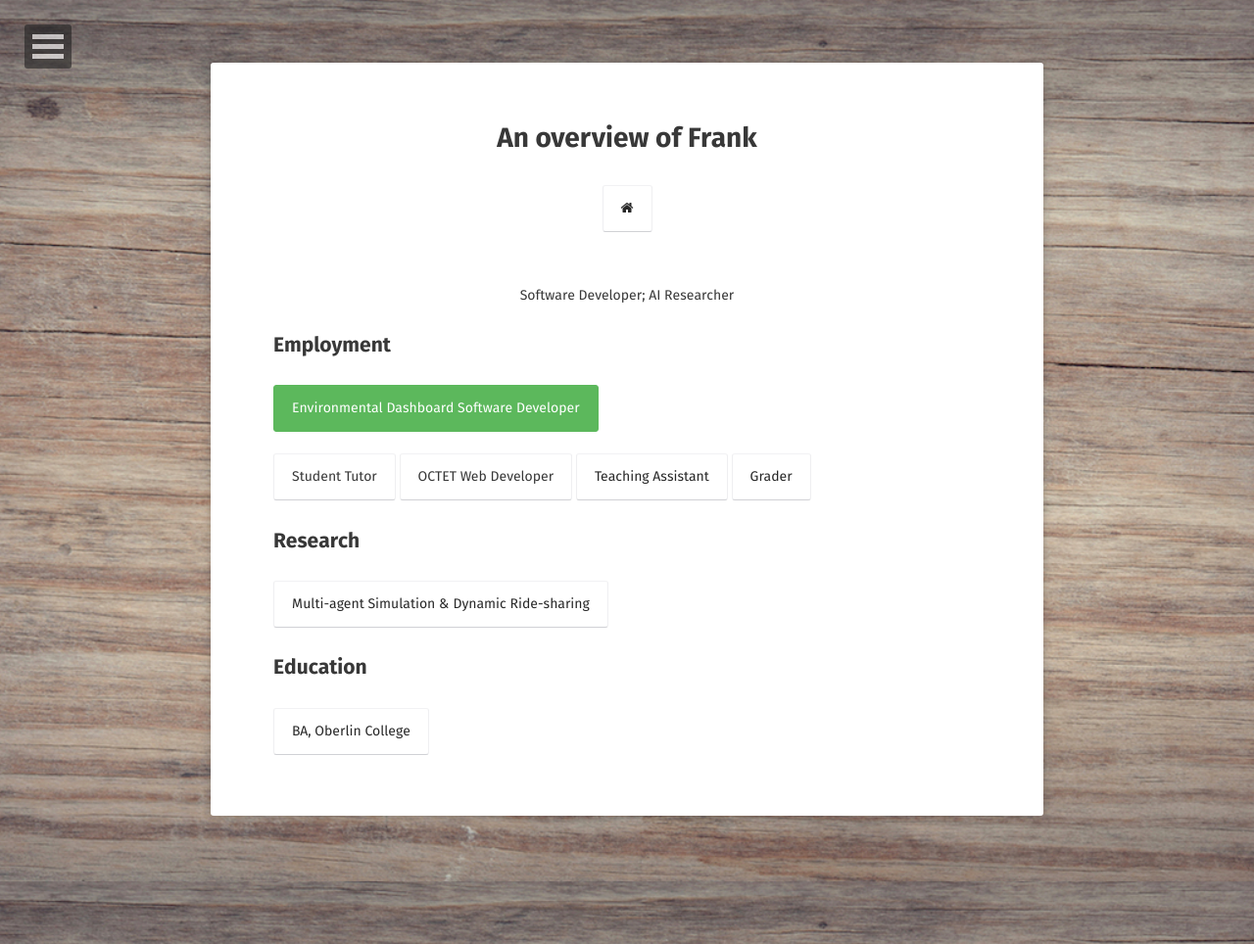
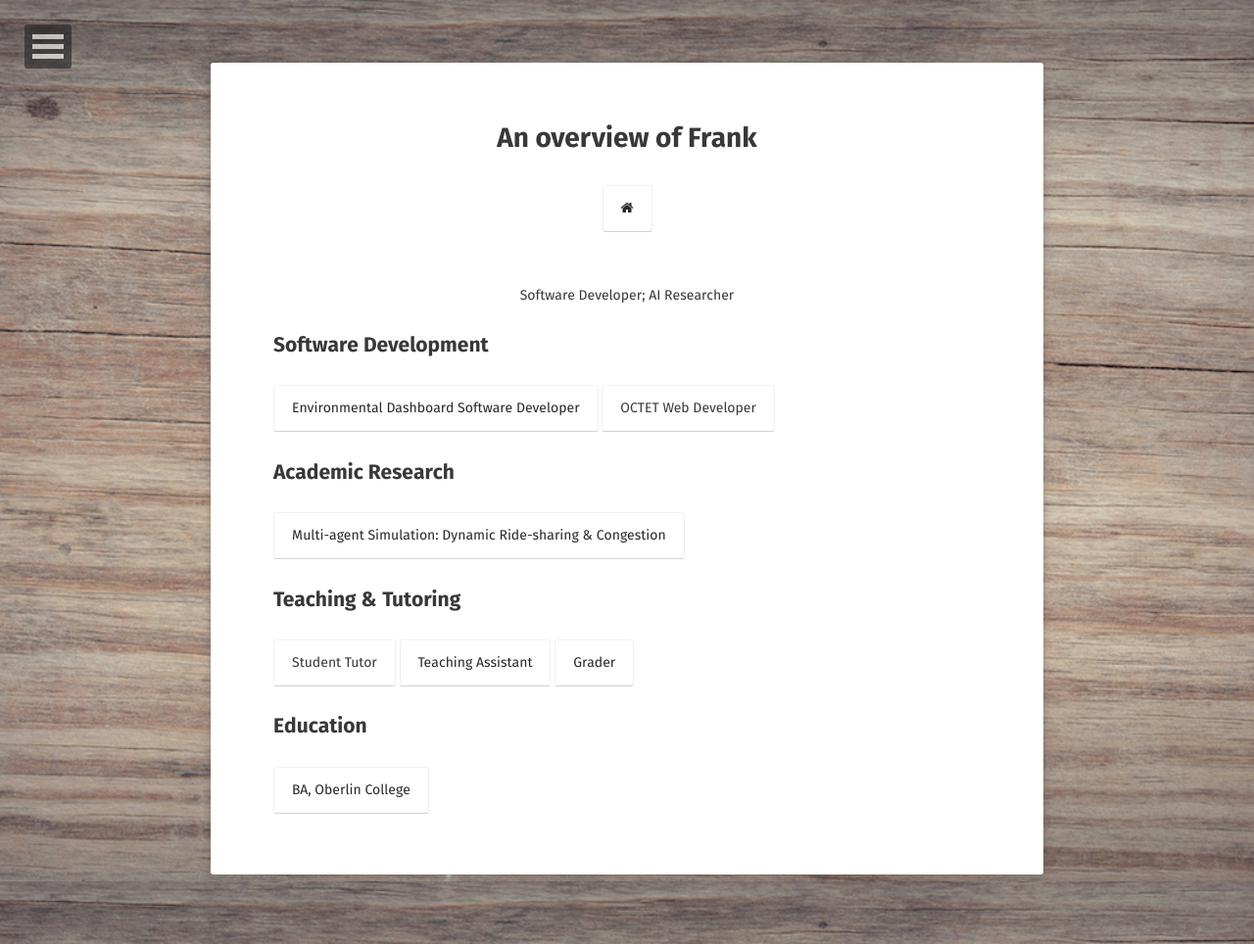
Before and after one commit to ai-xiaihai/ai-xiaihai.github.io, a Jekyll site: the page built from overview/index.md, in a window 1280 px wide. Shown: the whole page at 98% size. Built offline with Jekyll 4.4.1, drawn with Linux system fonts in a browser that asks for light colours; some web fonts are replaced.

Commit message:
add content, modify overview

```diff
--- a/overview/index.md
+++ b/overview/index.md
@@ -8,18 +8,17 @@ comments: false
 
 <center>Software Developer; AI Researcher</center>
 
-## Employment
-<div markdown="0">
-	<a href="{{site.url}}/CV" class="btn btn-success">
-	Environmental Dashboard Software Developer
-</a></div>
+## Software Development
+[Environmental Dashboard Software Developer]({{site.url}}/CV){: .btn}
+[OCTET Web Developer](){: .btn}
+
+## Academic Research
+[Multi-agent Simulation: Dynamic Ride-sharing & Congestion]({{site.url}}/research17){: .btn}
+
+## Teaching & Tutoring
 [Student Tutor](){: .btn}
-[OCTET Web Developer](){: .btn}
 [Teaching Assistant]({{site.url}}/CS151){: .btn}
 [Grader]({{site.url}}/CS151){: .btn}
 
-## Research
-[Multi-agent Simulation & Dynamic Ride-sharing]({{site.url}}/research17){: .btn}
-
 ## Education
 [BA, Oberlin College]({{site.url}}/oberlin){: .btn}
```
Also changed, not shown: _posts/2015-09-01-CS151.md (+2 -1 lines), _posts/2015-09-01-oberlin.md (+7 -1 lines), README.md.
